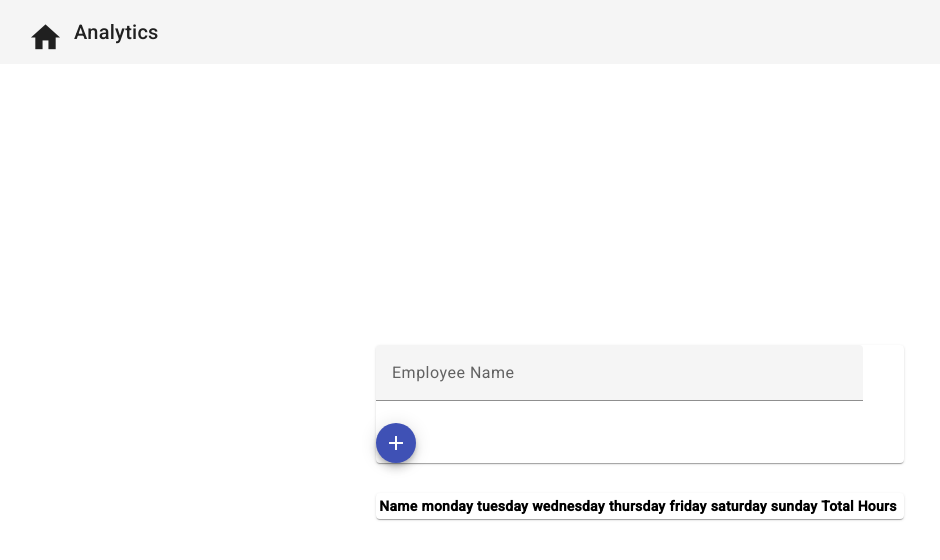
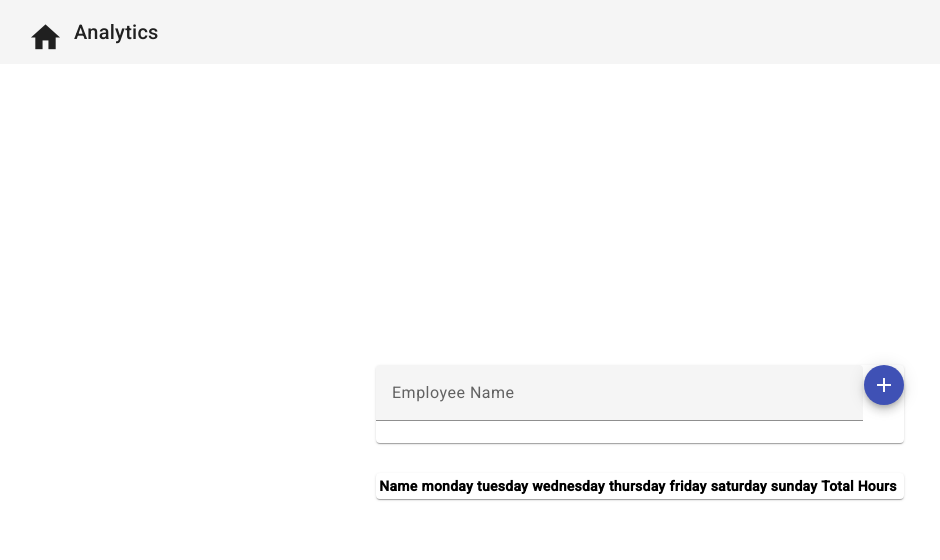
Before and after one commit to ashlyn-young/Hr-Timesheet, an Angular app: page /timesheet in a window 1280 px wide. Shown: the top 560 px of the page, without its empty margins (0-940 px from the left). Built offline with nearby package versions, Linux system fonts and the light colour scheme.

Commit message:
fixing alignment issue with employee form

```diff
--- a/src/components/timesheet/timesheet.component.css
+++ b/src/components/timesheet/timesheet.component.css
@@ -12,4 +12,9 @@ mat-form-field {
 
 .hours {
   margin-top: 30px;
+}
+
+.formAlign {
+  display: flex;
+  flex-direction: row;
 }/*# sourceMappingURL=timesheet.component.css.map */
--- a/src/components/timesheet/timesheet.component.html
+++ b/src/components/timesheet/timesheet.component.html
@@ -2,7 +2,7 @@
     <div class="cards">
         <h2 *ngIf="department">{{department.name}}</h2>
 
-        <mat-card>
+        <mat-card class="formAlign">
             <mat-form-field>
                 <input matInput [formControl]="employeeNameFC" placeholder="Employee Name" type="text">
                 <mat-error *ngIf="employeeNameFC" placeholder="Employee Name" type="text">Duplicate Name</mat-error>
--- a/src/components/timesheet/timesheet.component.scss
+++ b/src/components/timesheet/timesheet.component.scss
@@ -11,3 +11,7 @@ mat-form-field {
 .hours {
     margin-top: 30px;
 }
+.formAlign {
+    display: flex;
+    flex-direction: row;
+}
```
Also changed, not shown: 1 other file (tests, documents, lock files or other folders).
